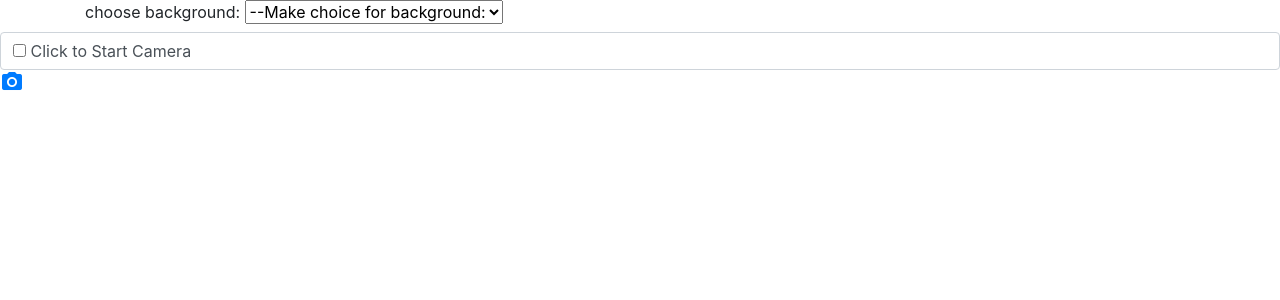
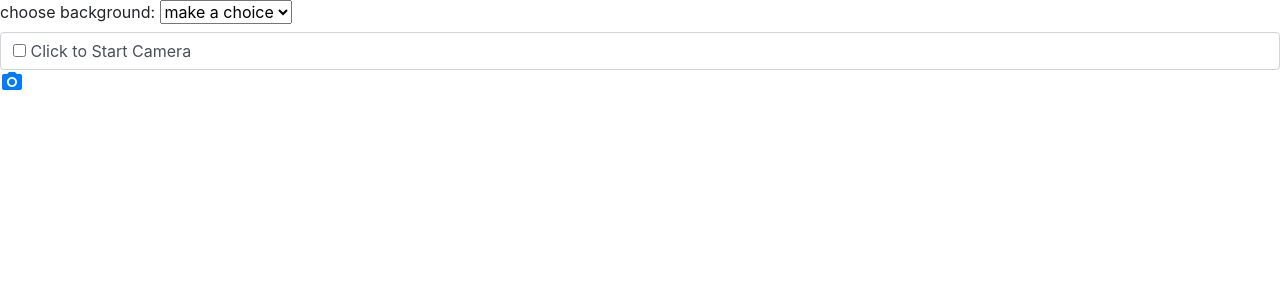
Before and after one commit to adham927/DevOps_Project, a Flask app: page / in a window 1280 px wide. Shown: the top 300 px of the page. Run offline with Flask 2, Linux system fonts and the light colour scheme; some libraries are stand-ins or nearby versions.

Commit message:
edit live-mnist.py

```diff
--- a/webserver/templates/index.html
+++ b/webserver/templates/index.html
@@ -13,17 +13,14 @@
     <script src="../dist/webcam-easy.min.js"></script>
 </head>
 <body>
-    <div class="container">
         <label for="backgrounds">choose background: </label>
         <select id="background">
-            <option value="">--Make choice for background: </option>
+            <option value="">make a choice</option>
             <option value="mountains">mountains</option>
             <option value="sea">sea</option>
             <option value="desert">desert</option>
             <option value="river">river</option>
         </select>
-
-    </div>
     <main id="webcam-app">
         <div class="form-control webcam-start" id="webcam-control">
                 <label class="form-switch">
```
